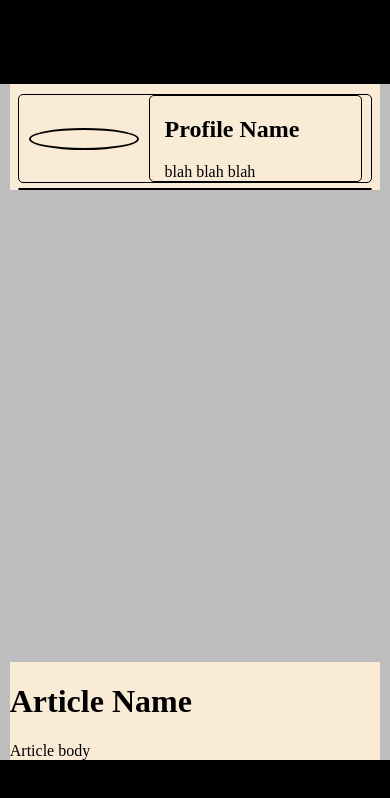
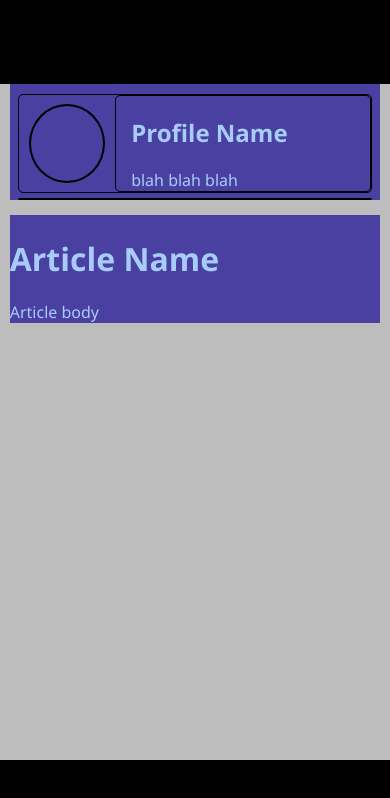
Before and after one commit to dstock3/blog-front, a React (Create React App) app: page / in a window 390 px wide. Shown: the top 798 px of the page. Built offline with nearby package versions, Linux system fonts and the light colour scheme.

Commit message:
Made adjustments to profile elements in media query to account for responsive design.

```diff
--- a/src/App.css
+++ b/src/App.css
@@ -2,6 +2,8 @@
 
 body {
   margin: 0;
+  font-family: 'Segoe UI', Tahoma, Geneva, Verdana, sans-serif;
+  color: rgb(168, 204, 249);
 }
 
 .App {
@@ -35,8 +37,7 @@ footer {
 .article {
   width: 75%;
   min-height: fit-content;
-  background-color: antiquewhite;
-
+  background-color: rgb(74, 64, 161);
 }
 
 .sidebar {
@@ -45,7 +46,7 @@ footer {
   align-items: center;
   width: 22%;
   min-height: fit-content;
-  background-color: antiquewhite;
+  background-color: rgb(74, 64, 161);
 }
 
 .profile {
@@ -79,7 +80,6 @@ footer {
 
 .profile-name {
   margin-left: 15px;
-
 }
 
 .profile-desc {
@@ -94,8 +94,6 @@ footer {
   margin-inline: 10px;
 }
 
-
-
 @media only screen and (max-width: 900px) {
   .App {
     justify-content: flex-start;
@@ -103,6 +101,7 @@ footer {
 
   main {
     flex-direction: column;
+    justify-content: flex-start;
     align-items: center;
     margin-inline: 0;
   }
@@ -115,4 +114,13 @@ footer {
     margin-bottom: 15px;
     width: 95%;
   }
+
+  .profile-pic {
+    width: 75px;
+    height: 75px;
+  }
+
+  .profile-info {
+    width: 75%;
+  }
 }
```
